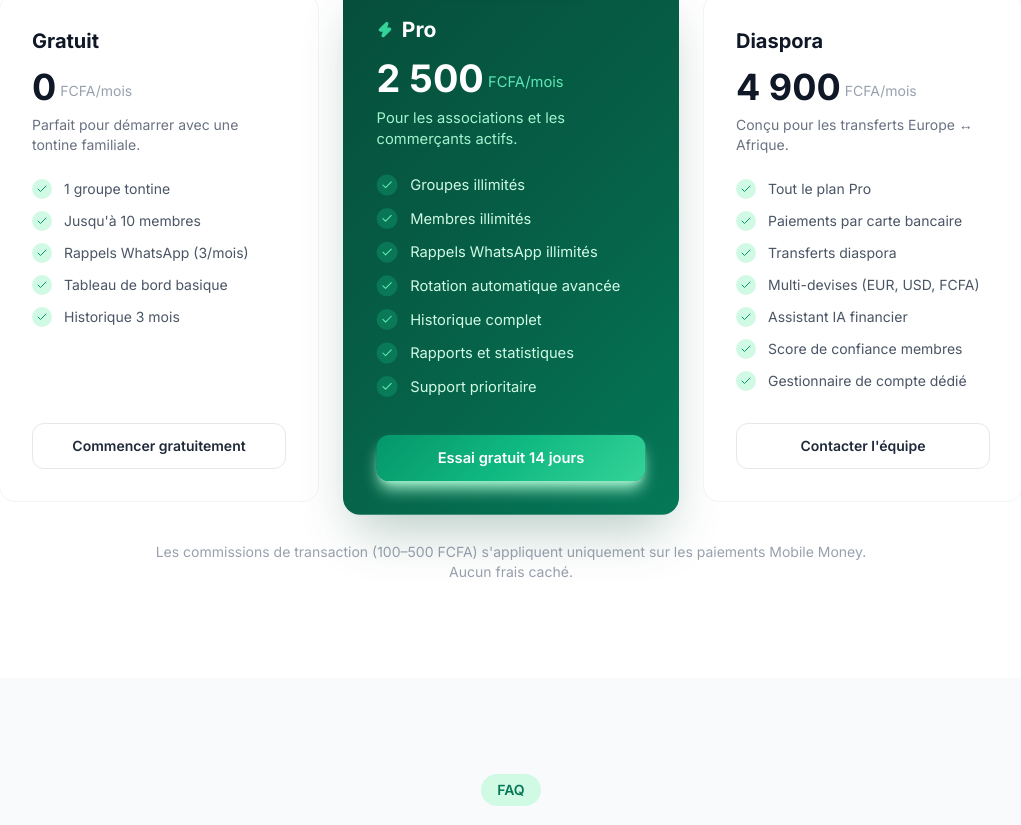
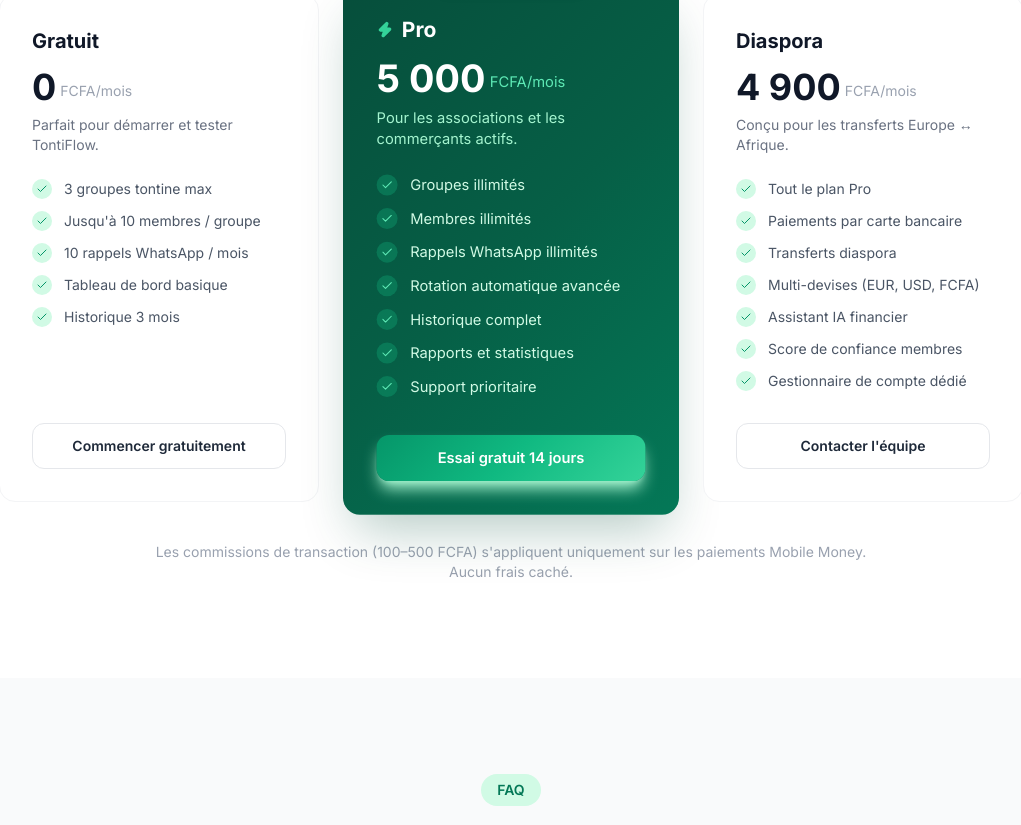
Before and after one commit to Talentueux-bot/tonti-flow, a Next.js app: page / in a window 1280 px wide. Shown: the part 5213-6038 px from the top of the page, without its empty margins (129-1150 px from the left). Built offline with nearby package versions, Linux system fonts and the light colour scheme.

Commit message:
auto: mise à jour fichiers modifiés [2026-05-27 16:58:22]

```diff
--- a/src/components/landing/Pricing.tsx
+++ b/src/components/landing/Pricing.tsx
@@ -7,11 +7,11 @@ const plans = [
     price: "0",
     currency: "FCFA",
     period: "/mois",
-    description: "Parfait pour démarrer avec une tontine familiale.",
+    description: "Parfait pour démarrer et tester TontiFlow.",
     features: [
-      "1 groupe tontine",
-      "Jusqu'à 10 membres",
-      "Rappels WhatsApp (3/mois)",
+      "3 groupes tontine max",
+      "Jusqu'à 10 membres / groupe",
+      "10 rappels WhatsApp / mois",
       "Tableau de bord basique",
       "Historique 3 mois",
     ],
@@ -22,7 +22,7 @@ const plans = [
   },
   {
     name: "Pro",
-    price: "2 500",
+    price: "5 000",
     currency: "FCFA",
     period: "/mois",
     description: "Pour les associations et les commerçants actifs.",
```
